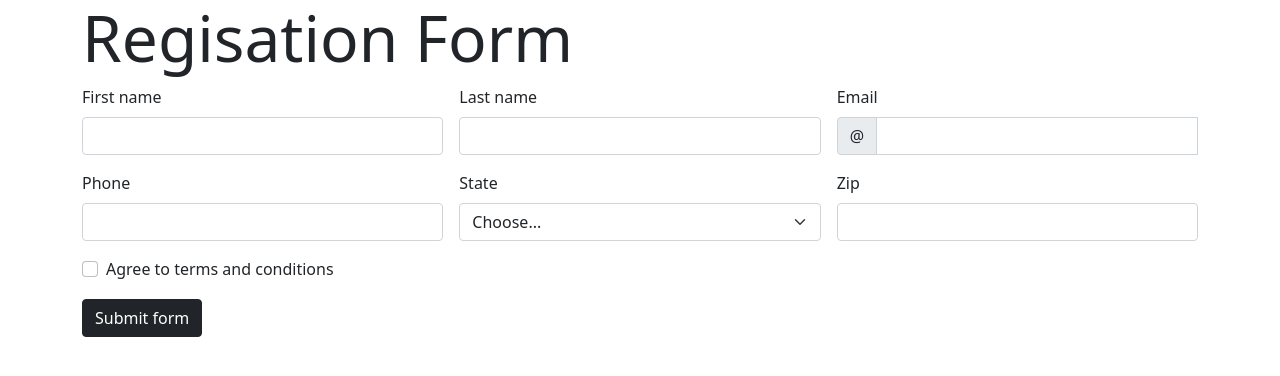
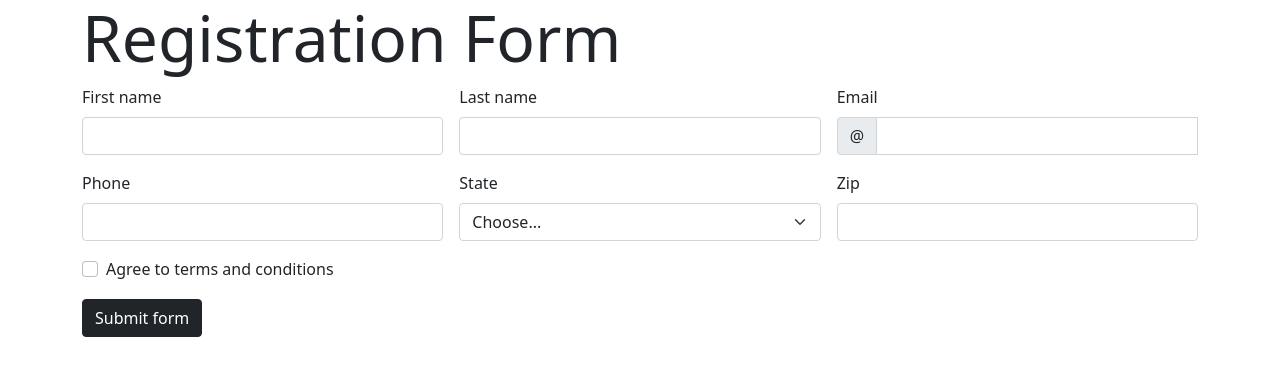
Before and after one commit to Aartikarale/Registration_form_validation, a plain HTML site: page index.html in a window 1280 px wide. Drawn offline with nearby package versions, Linux system fonts and the light colour scheme.

Commit message:
Update index.html

```diff
--- a/index.html
+++ b/index.html
@@ -5,7 +5,7 @@
     <meta charset="UTF-8">
     <meta http-equiv="X-UA-Compatible" content="IE=edge">
     <meta name="viewport" content="width=device-width, initial-scale=1.0">
-    <title>Registaion form </title>
+    <title>Registration form </title>
     <link href="https://cdn.jsdelivr.net/npm/bootstrap@5.0.2/dist/css/bootstrap.min.css" rel="stylesheet"
         integrity="sha384-EVSTQN3/azprG1Anm3QDgpJLIm9Nao0Yz1ztcQTwFspd3yD65VohhpuuCOmLASjC" crossorigin="anonymous">
     <script src="https://cdn.jsdelivr.net/npm/bootstrap@5.0.2/dist/js/bootstrap.bundle.min.js"
@@ -17,7 +17,7 @@
 <body>
     <div class="container">
         <div class="registration-form">
-            <h1 class="display-3">Regisation Form</h1>
+            <h1 class="display-3">Registration Form</h1>
             <form class="row g-3 needs-validation" novalidate>
                 <div class="col-md-4">
                     <label for="validationCustom01" class="form-label">First name</label>
```
